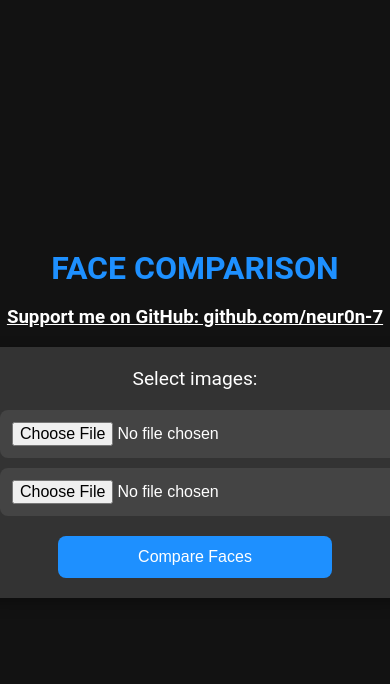
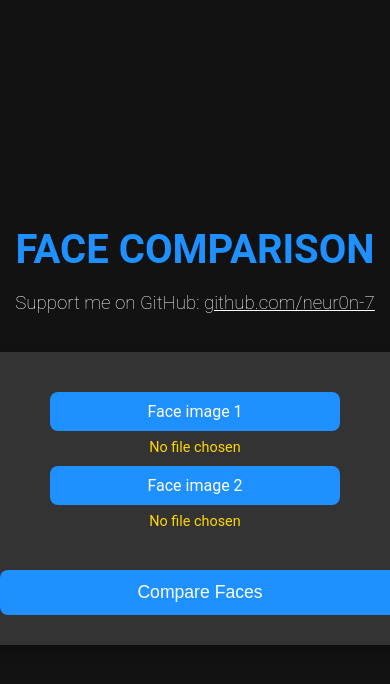
Before and after one commit to neur0n-7/face-comparison, a Flask app: page / in a window 390 px wide; the page is wider, and only the part inside the window is pictured. Shown: the top 684 px of that part. Run offline with Flask 3, Linux system fonts and the light colour scheme.

Commit message:
aesthetic changes

```diff
--- a/templates/index.html
+++ b/templates/index.html
@@ -27,7 +27,23 @@
             text-transform: uppercase;
         }
 
-        /* form stuff */
+        /* GitHub support link */
+        h3 {
+            color: white;
+            font-weight: 100;
+        }
+
+        a {
+            color: white;
+            font-weight: 100;
+        }
+
+        a:hover {
+            color: #1E90FF;
+            transition: 0.3s ease;
+        }
+
+        /* form container */
         form {
             background-color: #333;
             padding: 30px;
@@ -37,31 +53,59 @@
             max-width: 500px;
         }
 
-        label {
-            font-size: 1.2rem;
-            margin-bottom: 10px;
+        /* File input container */
+        .file-input-container {
+            display: flex;
+            flex-direction: column;
+            align-items: center;
+            margin: 10px 0;
+        }
+
+        .custom-file-label {
+            background-color: #1E90FF;
+            color: white;
+            padding: 10px 20px;
+            border-radius: 8px;
+            cursor: pointer;
             display: inline-block;
-            text-align: left;
+            transition: background-color 0.3s ease;
+            font-size: 1rem;
+            width: 250px;
+        }
+
+        .custom-file-label:hover {
+            background-color: #0F70D4;
+        }
+
+        .file-name {
+            margin-top: 8px;
+            font-size: 0.9rem;
+            color: #FFD700;
         }
 
         input[type="file"] {
-            width: 100%;
-            padding: 12px;
-            margin-top: 10px;
-            background-color: #444;
-            border: none;
-            border-radius: 8px;
-            color: white;
-            font-size: 1rem;
+            display: none; /* Hide the ugly default file input */
         }
 
-        input[type="file"]:hover {
-            background-color: #555;
-            transition: 0.2s ease;
+        /* preview container */
+        .preview-container {
+            margin-top: 20px;
+            display: flex; /* align images side by side */
+            justify-content: center;
+            gap: 20px;
+        }
+
+        .preview-container img {
+            width: 200px;
+            height: 200px;
+            object-fit: cover;
+            border-radius: 10px;
+            display: none; /* Hide until an image is selected */
+            border: 2px solid #1E90FF;
         }
 
         button {
-            background-color: #1E90FF;
+            background-color: #1E90FF; /* Normal blue background */
             color: white;
             padding: 12px 80px;
             border-radius: 8px;
@@ -69,106 +113,94 @@
             font-size: 1.1rem;
             cursor: pointer;
             margin-top: 20px;
-            transition: background-color 0.3s ease;
+            /*transition: background 0.3s ease, background-position 0.3s ease;*/
+            width: 400px;
         }
 
         button:hover {
-            background-color: #0F70D4;
-            scale: 1.05;
+            background: linear-gradient(45deg, #1E90FF, #8A2BE2, #6809ab, #6A5ACD); /* Swirling blue and purple gradient */
+            background-size: 400% 400%;
+            animation: swirl 5s ease infinite;
+            scale: 1.07;
             transition: 0.3s ease;
         }
 
-        @media screen and (max-width: 600px) {
-            h1 {
-                font-size: 2rem;
+        /* Swirling animation effect */
+        @keyframes swirl {
+            0% {
+                background-position: 0% 50%;
             }
-
-            form {
-                padding: 20px;
+            50% {
+                background-position: 100% 50%;
             }
-
-            button {
-                font-size: 1rem;
+            100% {
+                background-position: 0% 50%;
             }
         }
 
-        /* buttons :))) */
-        button:active {
-            transform: scale(0.98);
-        }
-
-        /* link Styles */
-        a {
-            color: white;
-        }
-
-        a:hover{
-            transition: 0.3s ease;
-            color: #1E90FF;
-        }
-
-        /* process message style */
-        #processingMessage {
-            display: none;
-            color: #FFD700;
-            margin-top: 15px;
-            font-size: 1.2rem;
-        }
-
-        /* error message style */
-        #errorMessage {
-            display: none;
-            color: red;
-            margin-top: 15px;
-            font-size: 1.2rem;
-        }
     </style>
 </head>
 <body>
     <h1>Face Comparison</h1>
-    <h3><a href="https://github.com/neur0n-7/">Support me on GitHub: github.com/neur0n-7</a></h3>
+    <h3>Support me on GitHub: <a href="https://github.com/neur0n-7/">github.com/neur0n-7</a></h3>
+    <br>
+
     <form action="/" method="post" enctype="multipart/form-data" id="comparisonForm">
-        <div>
-            <label for="image1">Select images:</label>
-            <input type="file" name="image1" id="image1" required>
+        <div class="file-input-container">
+            <label class="custom-file-label" for="image1">Face image 1</label>
+            <input type="file" name="image1" id="image1" accept="image/*" required>
+            <span class="file-name" id="fileName1">No file chosen</span>
         </div>
-        <div>
-            <input type="file" name="image2" id="image2" required>
+
+        <div class="file-input-container">
+            <label class="custom-file-label" for="image2">Face image 2</label>
+            <input type="file" name="image2" id="image2" accept="image/*" required>
+            <span class="file-name" id="fileName2">No file chosen</span>
         </div>
-        <div>
-            <button type="submit">Compare Faces</button>
+
+        <div class="preview-container">
+            <img id="preview1" alt="Image 1 Preview">
+            <img id="preview2" alt="Image 2 Preview">
         </div>
+
+        <button type="submit">Compare Faces</button>
     </form>
 
-    <div id="processingMessage">Processing...</div>
-    <div id="errorMessage">Please upload valid image files (png, jpg, jpeg, heic, avif, webp).</div>
+    <script>
+        function truncateFilename(filename) {
+            if (filename.length > 20) {
+                const namePart = filename.split(".");
+                const extension = namePart.pop();
+                const baseName = namePart.join(".");
+                return baseName.substring(0, 30) + "..." + baseName.slice(-20) + "." + extension;
+            }
+            return filename;
+        }
 
-    <br>
+        function previewImage(input, previewElement, fileNameElement) {
+            if (input.files && input.files[0]) {
+                const reader = new FileReader();
+                reader.onload = function(e) {
+                    previewElement.src = e.target.result;
+                    previewElement.style.display = "block";
+                };
+                reader.readAsDataURL(input.files[0]);
 
-    <script>
-        const form = document.getElementById('comparisonForm');
-        const processingMessage = document.getElementById('processingMessage');
-        const errorMessage = document.getElementById('errorMessage');
+                //  truncated filename
+                fileNameElement.textContent = truncateFilename(input.files[0].name);
+            } else {
+                previewElement.style.display = "none";
+                fileNameElement.textContent = "No file chosen";
+            }
+        }
 
-        // Allowed image extensions
-        const allowedExtensions = ['png', 'jpg', 'jpeg', 'heic', 'avif', 'webp'];
+        // Add event listeners to input fields
+        document.getElementById("image1").addEventListener("change", function() {
+            previewImage(this, document.getElementById("preview1"), document.getElementById("fileName1"));
+        });
 
-        form.addEventListener('submit', function(event) {
-            const file1 = document.getElementById('image1').files[0];
-            const file2 = document.getElementById('image2').files[0];
-
-            const ext1 = file1.name.split('.').pop().toLowerCase();
-            const ext2 = file2.name.split('.').pop().toLowerCase();
-
-            // check if the file extensions are allowed
-            if (!allowedExtensions.includes(ext1) || !allowedExtensions.includes(ext2)) {
-                errorMessage.style.display = 'block';
-                processingMessage.style.display = 'none';
-                event.preventDefault(); // prevent form submission
-            } else {
-                errorMessage.style.display = 'none';
-                processingMessage.style.display = 'block'; // Show processing message
-            }
+        document.getElementById("image2").addEventListener("change", function() {
+            previewImage(this, document.getElementById("preview2"), document.getElementById("fileName2"));
         });
     </script>
 </body>
```
